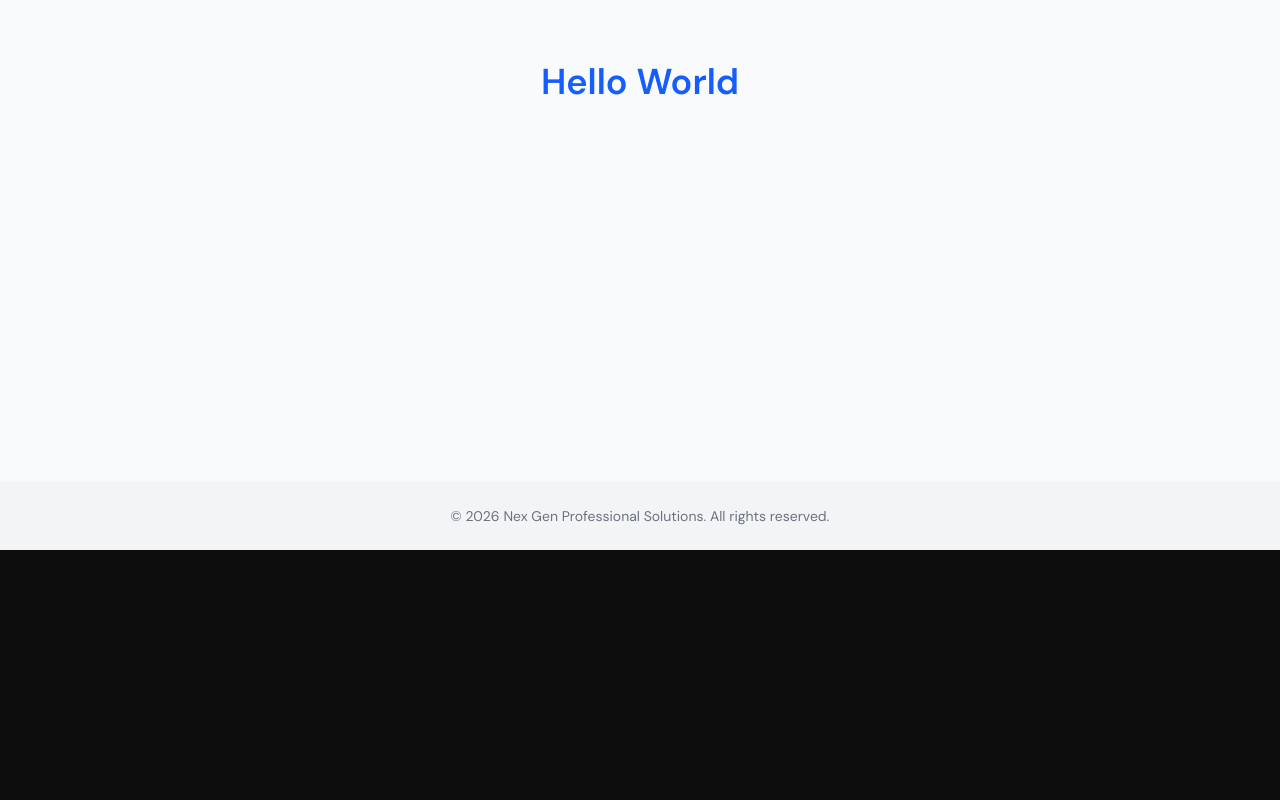
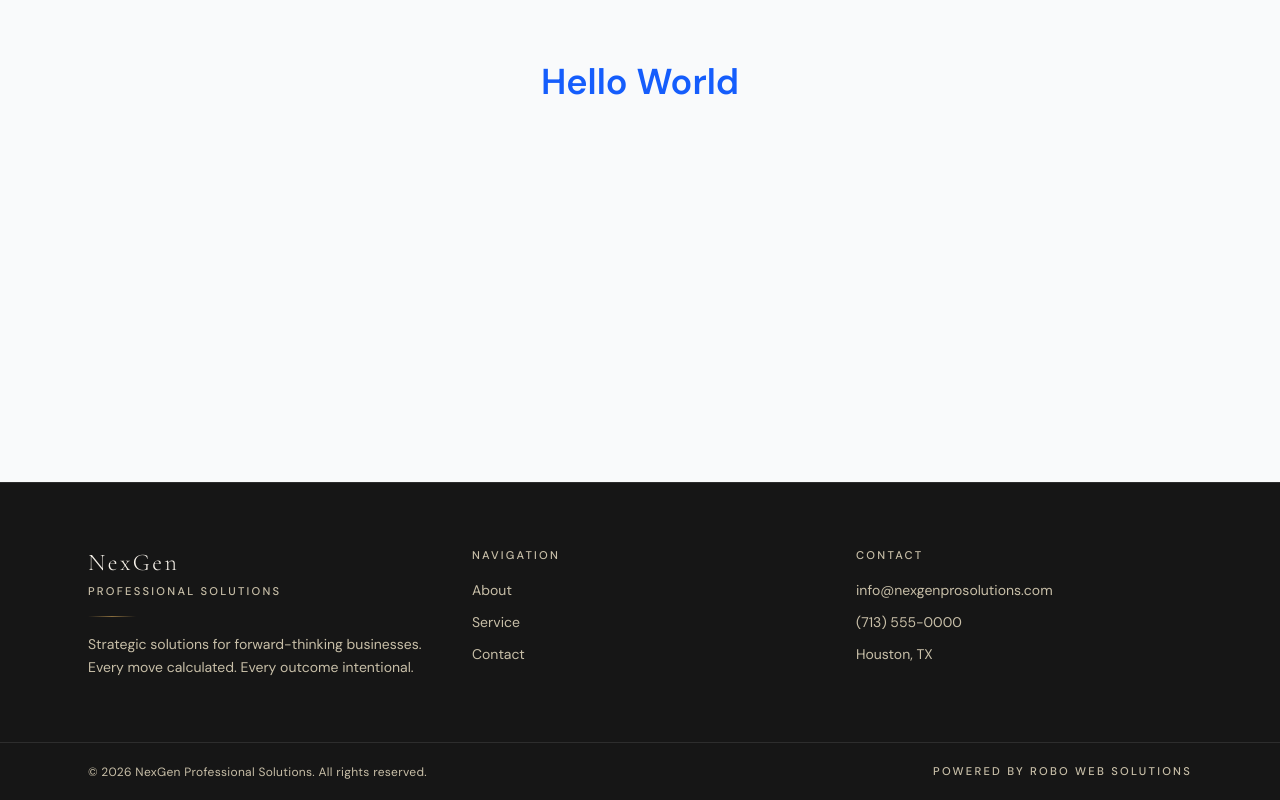
Before and after one commit to rmathew21/nex-gen, a Next.js app: page / in a window 1280 px wide. Shown: the part 318-1118 px from the top of the page. Before the commit the page ends 868 px from the top, so only its background shows below. Built offline with nearby package versions, Linux system fonts and the light colour scheme.

Commit message:
feat: add NexGen footer - brand, nav, contact columns

```diff
--- a/src/components/Footer.tsx
+++ b/src/components/Footer.tsx
@@ -1,9 +1,78 @@
 import Link from "next/link";
 
+const links = [
+  { href: "/about", label: "About" },
+  { href: "/services", label: "Service" },
+  { href: "/contact", label: "Contact" },
+];
+
 export default function Footer() {
-    return (
-        <footer className="bg-gray-100 text-center py-6 text-sm text-gray-500">
-            © {new Date().getFullYear()} Nex Gen Professional Solutions. All rights reserved.
-        </footer>
-    )
+  return (
+    <footer className="bg-black-mid border-t border-white/10">
+      <div className="max-w-6xl mx-auto px-6 py-16 grid grid-cols-1 md:grid-cols-3 gap-12">
+        <div className="flex flex-col gap-4">
+          <div>
+            <p className="font-display text-2xl font-light tracking-widest text-ivory">
+              NexGen
+            </p>
+            <p className="label-caps text-gold-dim text-[0.6rem] tracking-widest2 mt-1">
+              Professional Solutions
+            </p>
+          </div>
+          <hr className="divider-gold w-12" />
+          <p className="text-ivory-dim text-sm leading-relaxed">
+            Strategic solutions for forward-thinking businesses. Every move
+            calculated. Every outcome intentional.
+          </p>
+        </div>
+
+        <div className="flex flex-col gap-4">
+          <p className="label-caps text-gold">Navigation</p>
+          <nav className="flex flex-col gap-3">
+            {links.map((link) => (
+              <Link
+                key={link.href}
+                href={link.href}
+                className="text-ivory-dim text-sm hover:text-gold transition-colors duration-300"
+              >
+                {link.label}
+              </Link>
+            ))}
+          </nav>
+        </div>
+        <div className="flex flex-col gap-4">
+          <p className="label-caps text-gold">Contact</p>
+          <div className="flex flex-col gap-3 text-ivory-dim text-sm">
+            <a
+              href="mailto:info@nexgenprosolutions.com"
+              className="hover:text-gold transition-colors duration-300"
+            >
+              info@nexgenprosolutions.com
+            </a>
+            <a
+              href="tel:+17135550000"
+              className="hover:text-gold transition-colors duration-300"
+            >
+              (713) 555-0000
+            </a>
+            <p>Houston, TX</p>
+          </div>
+        </div>
+      </div>
+
+      <div className="border-t border-white/10">
+        <div className="max-w-6xl mx-auto px-6 py-5 flex flex-col md:flex-row items-center justify-between gap-3">
+          <p className="text-ivory-dim text-xs tracking-wide">
+            © {new Date().getFullYear()} NexGen Professional Solutions. All
+            rights reserved.
+          </p>
+          <p className="label-caps text-gold-dim text-[0.6rem]">
+            <a href="https://robowebsolutions.com" target="_blank">
+              Powered by Robo Web Solutions
+            </a>
+          </p>
+        </div>
+      </div>
+    </footer>
+  );
 }
```
